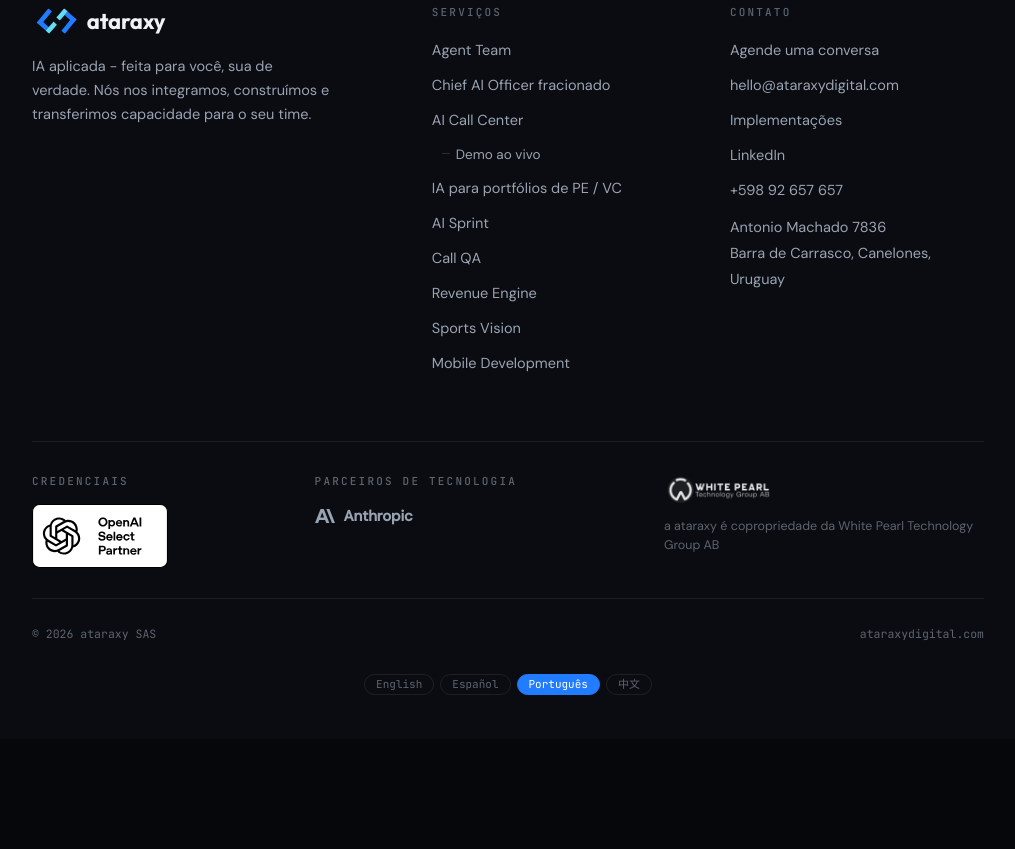
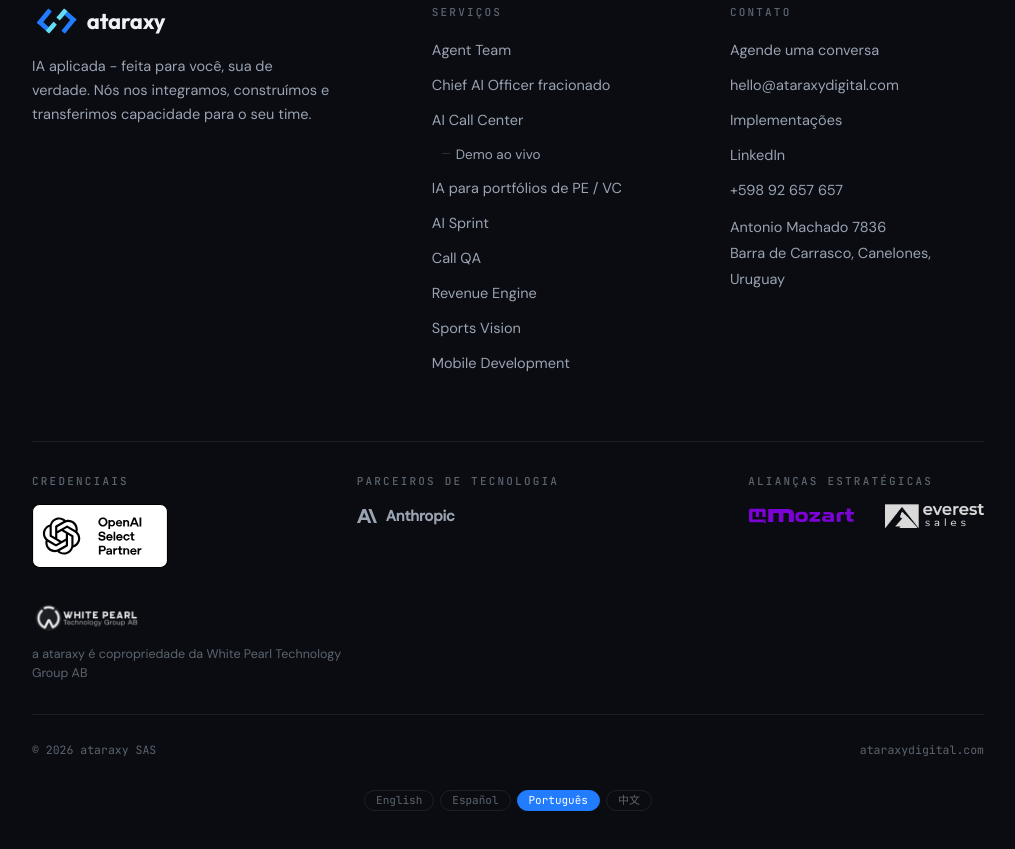
Before and after one commit to ataraxy-digital/ataraxy-qa, a website: page pt/index.html in a window 1280 px wide. Shown: the part 4806-5655 px from the top of the page, without its empty margins (132-1147 px from the left). Before the commit the page ends 5545 px from the top, so only its background shows below. Drawn offline with Linux system fonts and the light colour scheme.

Commit message:
footer: add the Alliance partners group (Mozart + Everest Sales)
Brings the footer in line with ataraxydigital.com, which already carries an
alliance group. Mozart and Everest Sales are company-level alliances, so they
belong on every property the way White Pearl does.

Everest's wordmark is two lines, so it gets its own height rule to sit at the
same visual weight as the Mozart lockup.

```diff
--- a/pt/index.html
+++ b/pt/index.html
@@ -134,7 +134,7 @@ h1 .acc{color:var(--blue)}
 .cta-actions{display:flex;gap:18px;justify-content:center;flex-wrap:wrap;align-items:center}
 .cta-mail{display:inline-flex;align-items:center;gap:8px;font-family:var(--font-mono);font-size:13.5px;color:var(--text-dim);border-bottom:1px solid var(--line-strong);padding-bottom:2px;transition:.2s}
 .cta-mail:hover{color:var(--blue);border-color:var(--blue)}
-footer{border-top:1px solid var(--line);padding:64px 0 44px;background:var(--bg-panel)}.axyp-strip{border-top:1px solid var(--line,rgba(255,255,255,.1));padding-top:30px;margin-bottom:30px;display:flex;flex-wrap:wrap;gap:32px 64px;align-items:flex-start;justify-content:space-between}.axyp-group{display:flex;flex-direction:column;align-items:flex-start;gap:14px}.axyp-label{font-family:var(--font-mono,monospace);font-size:11px;letter-spacing:.2em;text-transform:uppercase;color:var(--text-faint,#8a8f99);font-weight:500;margin:0}.axyp-logos{display:flex;align-items:center;gap:30px;flex-wrap:wrap}.axyp-brand{display:inline-flex;align-items:center;gap:9px;color:var(--text-dim,#aeb4bf);font-size:15px;font-weight:600;letter-spacing:-.01em;border:0;background:none;padding:0}.axyp-brand svg{width:20px;height:20px;fill:currentColor;flex:none}.axyp-badge{height:clamp(52px,5vw,64px);width:auto;display:block}.axyp-owner{gap:11px;text-decoration:none;color:inherit;transition:opacity .2s,color .2s}.axyp-owner:hover .axyp-owner-logo{opacity:1}.axyp-owner:hover .axyp-owner-msg{color:var(--text-dim,#aeb4bf)}.axyp-owner-logo{height:34px;width:auto;opacity:.9}.axyp-owner-msg{font-size:12.5px;color:var(--text-faint,#8a8f99);max-width:320px;line-height:1.55;margin:0}
+footer{border-top:1px solid var(--line);padding:64px 0 44px;background:var(--bg-panel)}.axyp-strip{border-top:1px solid var(--line,rgba(255,255,255,.1));padding-top:30px;margin-bottom:30px;display:flex;flex-wrap:wrap;gap:32px 64px;align-items:flex-start;justify-content:space-between}.axyp-group{display:flex;flex-direction:column;align-items:flex-start;gap:14px}.axyp-label{font-family:var(--font-mono,monospace);font-size:11px;letter-spacing:.2em;text-transform:uppercase;color:var(--text-faint,#8a8f99);font-weight:500;margin:0}.axyp-logos{display:flex;align-items:center;gap:30px;flex-wrap:wrap}.axyp-brand{display:inline-flex;align-items:center;gap:9px;color:var(--text-dim,#aeb4bf);font-size:15px;font-weight:600;letter-spacing:-.01em;border:0;background:none;padding:0}.axyp-brand svg{width:20px;height:20px;fill:currentColor;flex:none}.axyp-brand img{height:16px;width:auto;display:block;opacity:.85;transition:opacity .2s}a.axyp-brand{text-decoration:none}a.axyp-brand:hover img{opacity:1}.axyp-brand[aria-label="Everest Sales"] img{height:24px}.axyp-badge{height:clamp(52px,5vw,64px);width:auto;display:block}.axyp-owner{gap:11px;text-decoration:none;color:inherit;transition:opacity .2s,color .2s}.axyp-owner:hover .axyp-owner-logo{opacity:1}.axyp-owner:hover .axyp-owner-msg{color:var(--text-dim,#aeb4bf)}.axyp-owner-logo{height:34px;width:auto;opacity:.9}.axyp-owner-msg{font-size:12.5px;color:var(--text-faint,#8a8f99);max-width:320px;line-height:1.55;margin:0}
 .foot-grid{display:grid;grid-template-columns:1.4fr 1fr 1fr;gap:44px;margin-bottom:54px}
 .foot-brand p{color:var(--text-dim);font-size:14.5px;max-width:300px;margin-top:16px}
 .foot-col h4{font-family:var(--font-mono);font-size:11px;letter-spacing:.2em;text-transform:uppercase;color:var(--text-faint);margin-bottom:18px;font-weight:500}
@@ -449,6 +449,17 @@ footer{border-top:1px solid var(--line);padding:64px 0 44px;background:var(--bg-
           </span>
         </div>
       </div>
+      <div class="axyp-group">
+        <h4 class="axyp-label">Alianças estratégicas</h4>
+        <div class="axyp-logos">
+          <a class="axyp-brand axyp-ally" href="https://mozarth.com" target="_blank" rel="noopener" aria-label="Mozart">
+            <img src="/mozart-logo.svg" alt="Mozart" width="3840" height="576" loading="lazy">
+          </a>
+          <a class="axyp-brand axyp-ally" href="https://everestsales.io" target="_blank" rel="noopener" aria-label="Everest Sales">
+            <img src="/everest-sales.png" alt="Everest Sales" width="640" height="155" loading="lazy">
+          </a>
+        </div>
+      </div>
       <a class="axyp-group axyp-owner" href="https://whitepearltech.com/" target="_blank" rel="noopener">
         <img class="axyp-owner-logo" src="/white-pearl-technology-group.png" alt="White Pearl Technology Group AB" width="227" height="72" loading="lazy">
         <span class="axyp-owner-msg">a ataraxy é copropriedade da White Pearl Technology Group AB</span>
```
Also changed, not shown: es/index.html (+12 -1 lines), index.html (+12 -1 lines), zh/index.html (+12 -1 lines), everest-sales.png (added), mozart-logo.svg (added).
